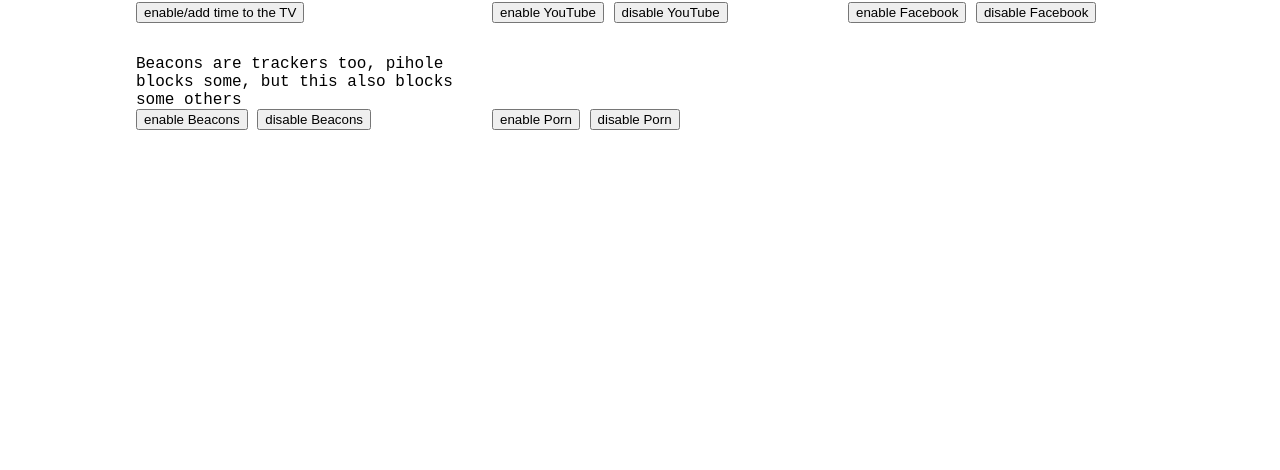
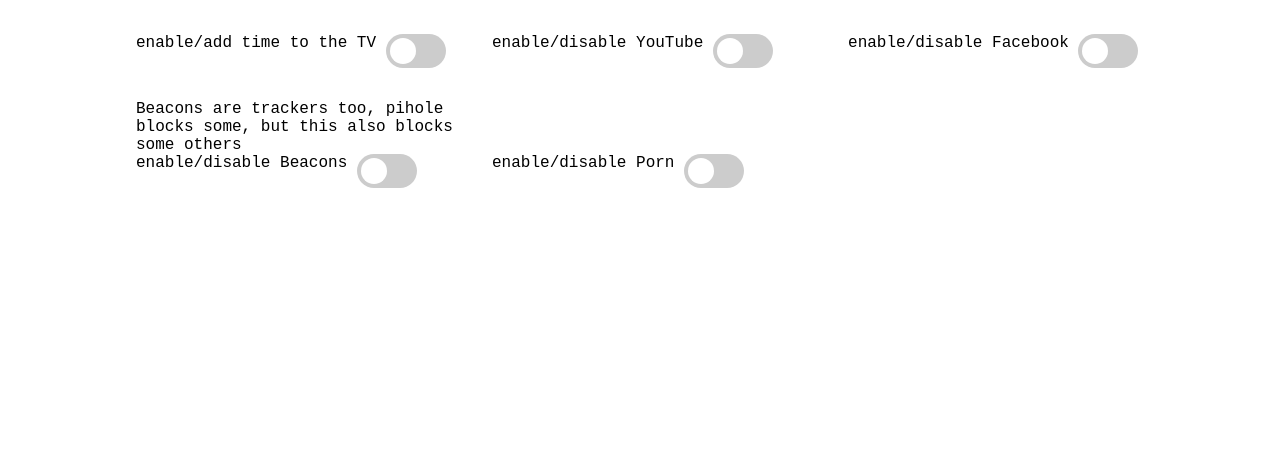
Before and after one commit to jrwren/etv, a plain HTML site: page index.html in a window 1280 px wide. Shown: the part 330-800 px from the top of the page. Drawn offline with Linux system fonts and the light colour scheme; no server answers.

Commit message:
display sliders instead of buttons

```diff
--- a/index.html
+++ b/index.html
@@ -9,25 +9,87 @@
         @charset "UTF-8";
 
         body {
-            font-family: 'Palatino', Ubuntu, Arial, "libra sans", sans-serif;
+            font-family: Ubuntu, Arial, "libra sans", sans-serif;
+            font-family: 'Palatino';
             text-rendering: optimizeLegibility;
             margin: auto;
             max-width: 70em;
-            padding: 0 1em;
+            padding: 2em;
         }
-
         ul#server_control li {
             font-family: 'Courier New', Courier, monospace;
             width: 20em;
             display: inline-block;
             margin: 1em;
         }
+        /* The switch - the box around the slider */
+        .switch {
+          position: relative;
+          display: inline-block;
+          width: 60px;
+          height: 34px;
+        }
+
+        /* Hide default HTML checkbox */
+        .switch input {
+          opacity: 0;
+          width: 0;
+          height: 0;
+        }
+
+        /* The slider */
+        .slider {
+          position: absolute;
+          cursor: pointer;
+          top: 0;
+          left: 0;
+          right: 0;
+          bottom: 0;
+          background-color: #ccc;
+          -webkit-transition: .4s;
+          transition: .4s;
+        }
+
+        .slider:before {
+          position: absolute;
+          content: "";
+          height: 26px;
+          width: 26px;
+          left: 4px;
+          bottom: 4px;
+          background-color: white;
+          -webkit-transition: .4s;
+          transition: .4s;
+        }
+
+        input:checked + .slider {
+          background-color: #2196F3;
+        }
+
+        input:focus + .slider {
+          box-shadow: 0 0 1px #2196F3;
+        }
+
+        input:checked + .slider:before {
+          -webkit-transform: translateX(26px);
+          -ms-transform: translateX(26px);
+          transform: translateX(26px);
+        }
+
+        /* Rounded sliders */
+        .slider.round {
+          border-radius: 34px;
+        }
+
+        .slider.round:before {
+          border-radius: 50%;
+        }
     </style>
 
 </head>
 
 <body>
-    <h1> links</h1>
+    <h1>links</h1>
     <ul>
         <li><a href="http://drawingroom.powerpuff:8080">drawingroom kodi</a>
         <li><a href="/smokeping">smokeping</a>
@@ -43,29 +105,40 @@
     <div id="response"> </div>
     <ul id="server_control">
         <li>
-            <div id="statusTV"> </div>
-            <button id="enableTV">enable/add time to the TV</button>
+            <span>enable/add time to the TV</span>
+            <label class="switch" id="statusTV">
+                <input type="checkbox">
+                <span class="slider round"></span>
+            </label>
         </li>
         <li>
-            <div id="statusYT"> </div>
-            <button id="enableYT">enable YouTube</button>
-            <button id="disableYT">disable YouTube</button>
+            <span>enable/disable YouTube</span>
+            <label class="switch" id="switchYT">
+                <input type="checkbox">
+                <span class="slider round"></span>
+            </label>
         </li>
         <li>
-            <div id="statusFB"> </div>
-            <button id="enableFB">enable Facebook</button>
-            <button id="disableFB">disable Facebook</button>
+            <span>enable/disable Facebook</span>
+            <label class="switch" id="switchFB">
+                <input type="checkbox">
+                <span class="slider round"></span>
+            </label>
         </li>
         <li>
             <div>Beacons are trackers too, pihole blocks some, but this also blocks some others</div>
-            <div id="statusBeacons"> </div>
-            <button id="enableBeacons">enable Beacons</button>
-            <button id="disableBeacons">disable Beacons</button>
+            <span>enable/disable Beacons</span>
+            <label class="switch" id="switchBeacons">
+                <input type="checkbox">
+                <span class="slider round"></span>
+            </label>
         </li>
         <li>
-            <div id="statusPorn"> </div>
-            <button id="enablePorn">enable Porn</button>
-            <button id="disablePorn">disable Porn</button>
+            <span>enable/disable Porn</span>
+            <label class="switch" id="switchPorn">
+                <input type="checkbox">
+                <span class="slider round"></span>
+            </label>
         </li>
     </ul>
     <script>
```
